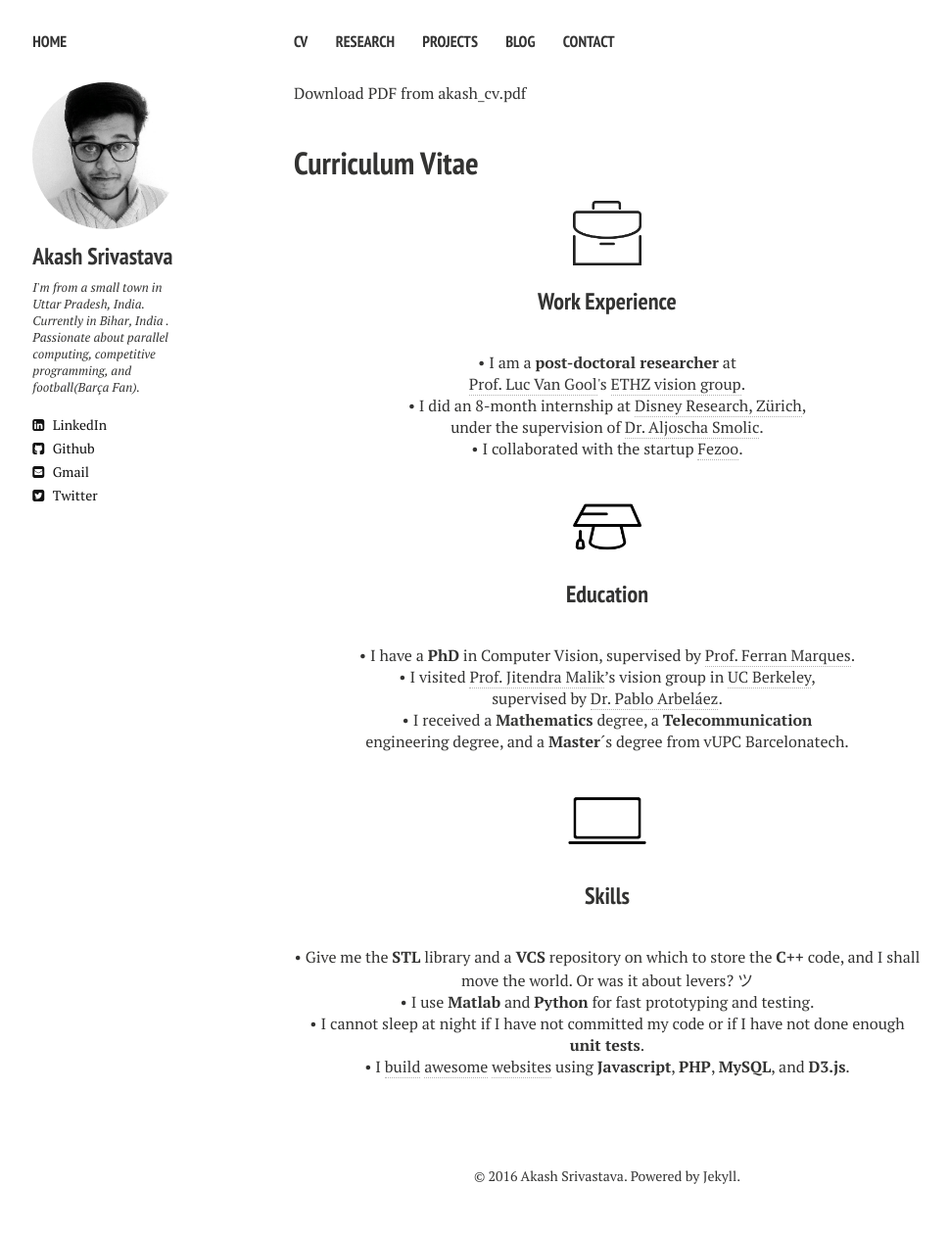
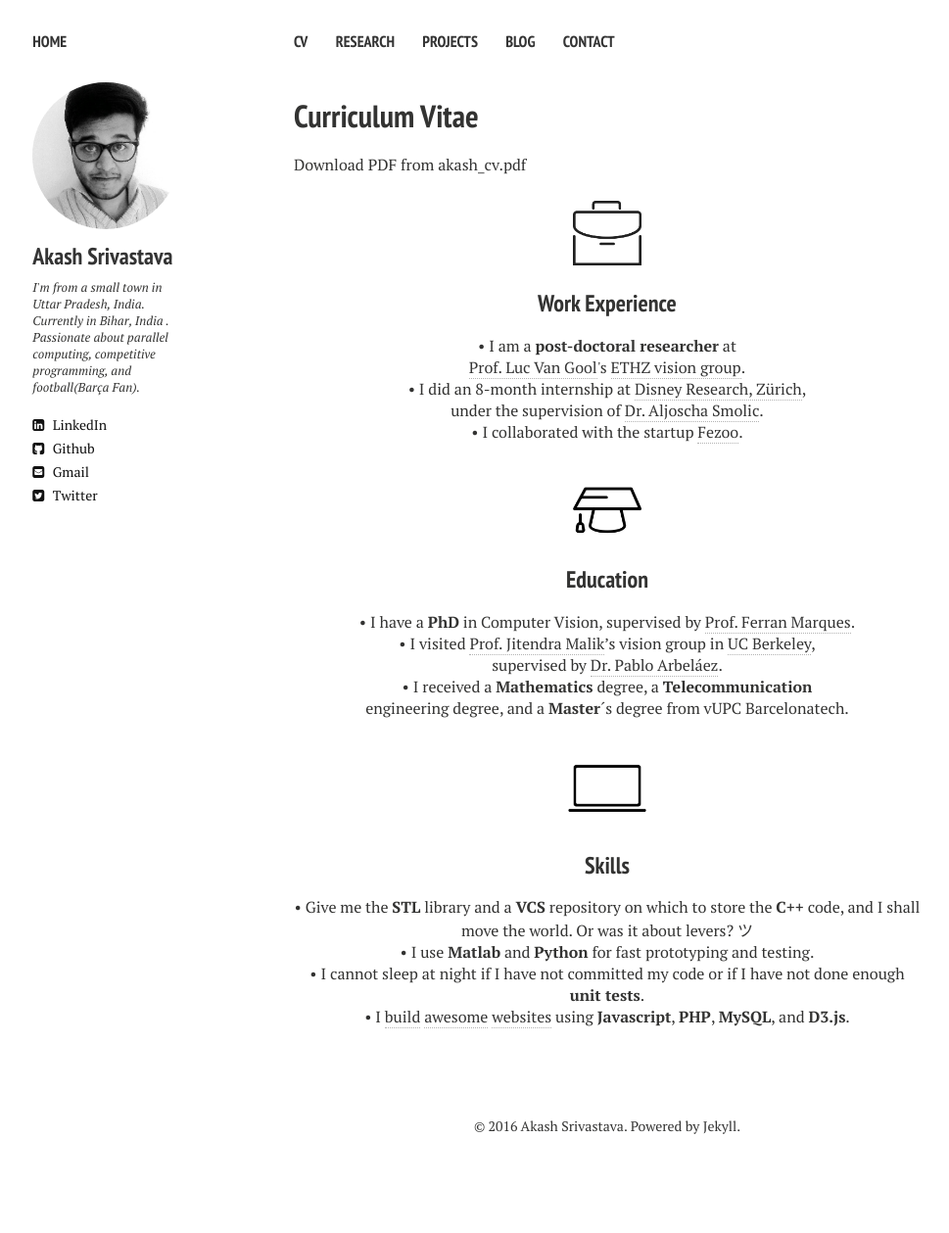
Before and after one commit to Akash1684/akash1684.github.io, a Jekyll site: the page built from cv.md, in a window 1280 px wide. Shown: the whole page at 98% size, without its empty margins (20-989 px from the left). Built offline with Jekyll 4.4.1, drawn with Linux system fonts in a browser that asks for light colours; nearby versions of some CDN libraries; after the commit the page ends 1208 px from its top, so only the background shows below that.

Commit message:
Update cv.html

```diff
--- a/_layouts/cv.html
+++ b/_layouts/cv.html
@@ -10,7 +10,7 @@
      margin-bottom: 1.5cm;
    }
   .bottom-small {
-     margin-bottom: 1cm;
+     margin-bottom: 0.5cm;
    }
   .bottom-none {
      margin-bottom: 0.0cm;
@@ -45,26 +45,25 @@
     {% include _author-bio.html %}
   </div>
 
-  {{ content }} <!--github content-->
-
   <article>
     <h1>{{ page.title }}</h1>
+    {{ content }} <!--github content-->
     <div class="article-wrap">
-    <p align="center" class=bottom-none><img src="{{ site.url }}/images/CV/business.png" alt="Work Experience" width="70" height="70"></p>
+    <p align="center" ><img src="{{ site.url }}/images/CV/business.png" alt="Work Experience" width="70" height="70"></p>
     <h3 align="center" class=bottom-small>Work Experience</h3>
     <p align="center">&#8226 I am a <strong>post-doctoral researcher</strong> at <br><a href="http://www.vision.ee.ethz.ch/members/get_member.cgi?id=1" target="_blank">Prof. Luc Van Gool</a>'s <a href="http://www.vision.ee.ethz.ch/index.en.html" target="_blank">ETHZ vision group</a>.</p>
     <p align="center">&#8226 I did an 8-month internship at <a href="http://www.disneyresearch.com/research-labs/disney-research-zurich/" target="_blank">Disney Research, Zürich</a>,<br>under the supervision of <a href="http://zurich.disneyresearch.com/~smolica/" target="_blank">Dr. Aljoscha Smolic</a>.</p>
     <p align="center" class="bottom-three">&#8226 I collaborated with the startup <a href="http://fezoo.cat" target="_blank">Fezoo</a>.</p>
 
 
-    <p align="center" class=bottom-none><img src="{{ site.url }}/images/CV/study2.png" alt="Education" width="70" height="70"></p>
+    <p align="center" ><img src="{{ site.url }}/images/CV/study2.png" alt="Education" width="70" height="70"></p>
     <h3 align="center" class=bottom-small>Education</h3>
     <p align="center">&#8226 I have a <strong>PhD</strong> in Computer Vision, supervised by <a href="https://imatge.upc.edu/web/ferran" target="_blank">Prof. Ferran Marques</a>.</p>
     <p align="center">&#8226 I visited <a href="http://www.cs.berkeley.edu/~malik/" target="_blank">Prof. Jitendra Malik</a>’s vision group in <a href="http://www.berkeley.edu" target="_blank">UC Berkeley</a>,<br>supervised by <a href="http://www.cs.berkeley.edu/~arbelaez/index.html" target="_blank">Dr. Pablo Arbeláez</a>.</p>
     <p align="center" class="bottom-three">&#8226 I received a <strong>Mathematics</strong> degree, a <strong>Telecommunication</strong><br>engineering degree, and a <strong>Master</strong>´s degree from vUPC Barcelonatech</a>.</p>
 
 
-    <p align="center" class=bottom-none><img src="{{ site.url }}/images/CV/computer2.png" alt="Computer Skills" width="80" height="80"></p>
+    <p align="center" ><img src="{{ site.url }}/images/CV/computer2.png" alt="Computer Skills" width="80" height="80"></p>
     <h3 align="center" class=bottom-small>Skills</h3>
     <p align="center">&#8226 Give me the <strong>STL</strong> library and a <strong>VCS</strong> repository on which to store the <strong>C++</strong> code, and I shall move the world. Or was it about levers? &#12484;</p>
     <p align="center">&#8226 I use <strong>Matlab</strong> and <strong>Python</strong> for fast prototyping and testing.</p>
```
